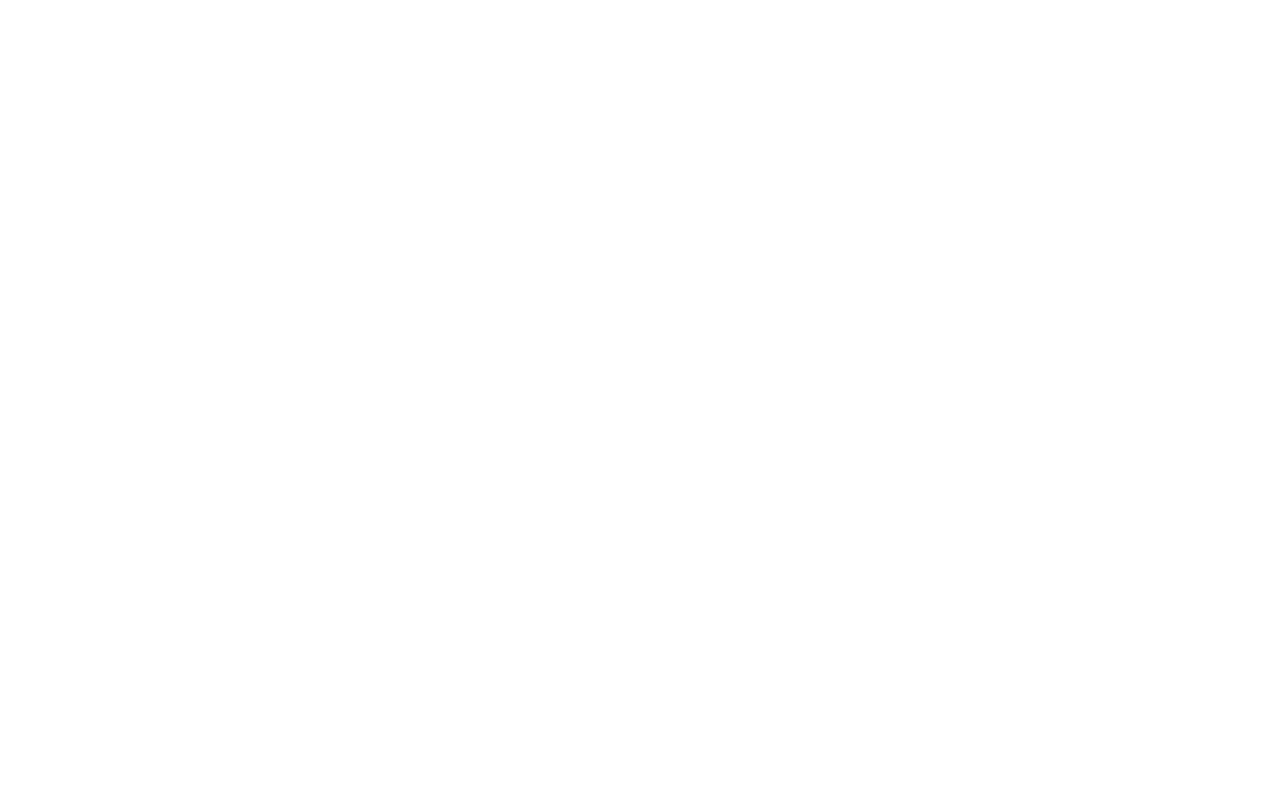
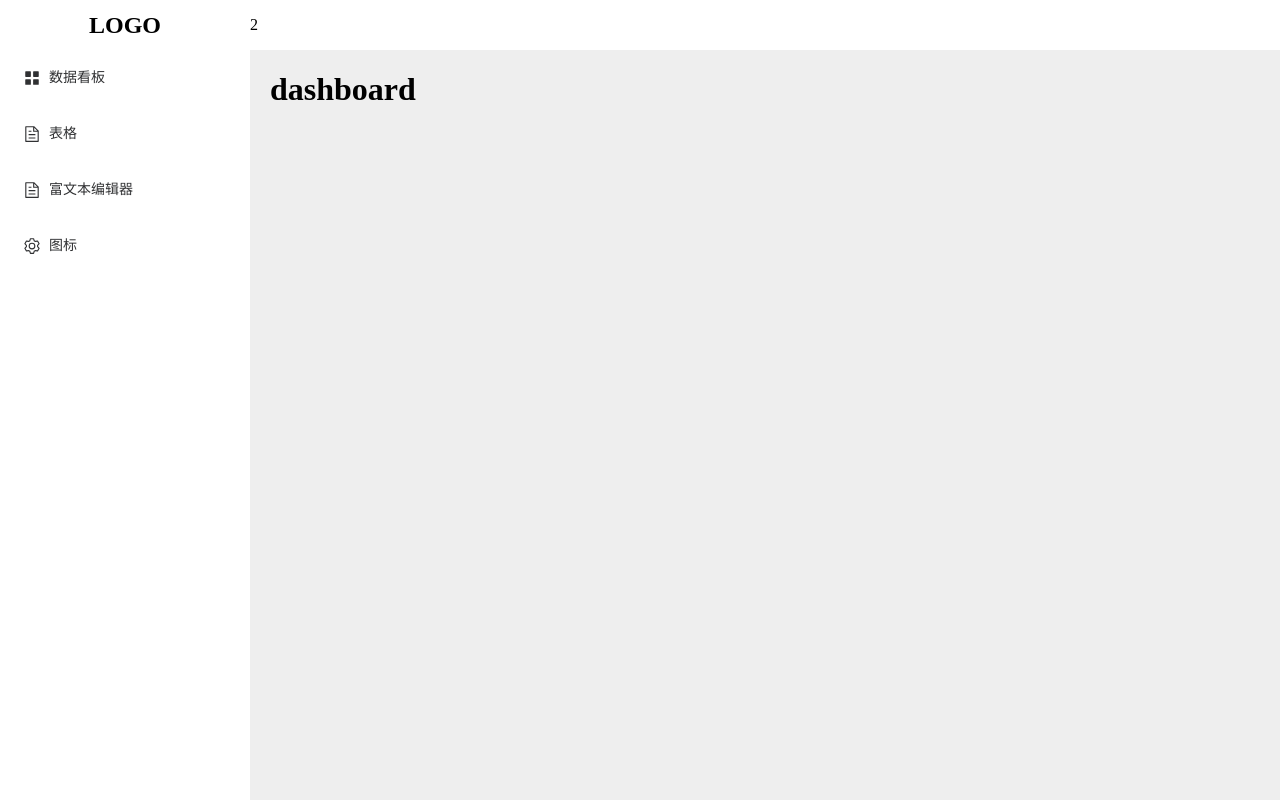
Before and after one commit to iovitz/sadmin, a Vue app: page /pages/dashboard in a window 1280 px wide. Before the commit this address had no page. Built offline with nearby package versions, Linux system fonts and the light colour scheme.

Commit message:
feat: 全局菜单和路由完善

```diff
--- a/src/main.ts
+++ b/src/main.ts
@@ -1,7 +1,7 @@
 import { createApp } from 'vue'
 import { createPinia } from 'pinia'
 import App from '@/App.vue'
-import router from '@/router'
+import getRouter from '@/router'
 import ElementPlus from 'element-plus'
 import 'element-plus/dist/index.css'
 import '@/style/global.scss'
@@ -9,6 +9,6 @@ import '@/style/global.scss'
 const app = createApp(App)
 
 app.use(createPinia())
-app.use(router)
+app.use(await getRouter())
 app.use(ElementPlus)
 app.mount('#__SADMIN__')
--- a/src/router/index.ts
+++ b/src/router/index.ts
@@ -1,27 +1,57 @@
-import { createRouter, createWebHistory } from 'vue-router'
+import { createRouter, createWebHistory, type RouterOptions } from 'vue-router'
 import login from '@/views/login/login.vue'
 
-const router = createRouter({
+// 设计成后端路由
+export const pagesChildRouter = [
+  {
+    path: '/pages/dashboard',
+    name: 'dashboard',
+    component: () => import('@/views/pages/dashboard/dashboard.vue'),
+  },
+  {
+    path: '/pages/dashboard',
+    name: 'dashboard',
+    component: () => import('@/views/pages/dashboard/dashboard.vue'),
+  },
+]
+
+function fetchRouterOptions(): Promise<RouterOptions> {
+  return new Promise(resolve => {
+    const routerOptions = {
       history: createWebHistory(import.meta.env.BASE_URL),
+      // 这里设计成后端路由
       routes: [
         {
           path: '/pages',
           name: 'pages',
+          redirect: '/pages/dashboard',
+          icon: '',
           component: () => import('@/views/pages/pages.vue'),
-      children: [
-        {
-          path: '/dashboard',
-          name: 'dashboard',
-          component: () => import('@/views/pages/dashboard/dashboard.vue'),
-        },
-      ],
+          children: pagesChildRouter,
         },
         {
           path: '/login',
           name: 'login',
           component: login,
         },
+        {
+          path: '/:w+',
+          redirect: '/pages/dashbaord',
+        },
       ],
+    }
+    setTimeout(() => {
+      resolve(routerOptions)
+    }, 1000)
   })
+}
 
-export default router
+/**
+ * 从后端拉取路由数据
+ */
+async function getRouter() {
+  const routerOptions = await fetchRouterOptions()
+  return createRouter(routerOptions)
+}
+
+export default getRouter
--- a/src/views/pages/pages.vue
+++ b/src/views/pages/pages.vue
@@ -1,42 +1,31 @@
 <template>
   <div class="global-container">
     <aside class="left-menu-bar">
-      <el-menu default-active="2" class="global-menu" :collapse="isCollapse" @open="handleOpen" @close="handleClose">
+      <el-menu default-active="1-1" class="global-menu" :collapse="isCollapse" @change="hanleChange">
         <h1 class="left-menu-logo">LOGO</h1>
-        <el-sub-menu index="1">
-          <template #title>
-            <el-icon><location /></el-icon>
-            <span>Navigator One</span>
-          </template>
-          <el-menu-item-group>
-            <template #title><span>Group One</span></template>
-            <el-menu-item index="1-1">item one</el-menu-item>
-            <el-menu-item index="1-2">item two</el-menu-item>
-          </el-menu-item-group>
-          <el-menu-item-group title="Group Two">
-            <el-menu-item index="1-3">item three</el-menu-item>
-          </el-menu-item-group>
-          <el-sub-menu index="1-4">
-            <template #title><span>item four</span></template>
-            <el-menu-item index="1-4-1">item one</el-menu-item>
-          </el-sub-menu>
-        </el-sub-menu>
-        <el-menu-item index="2">
+        <el-menu-item index="/dashboard">
           <el-icon><icon-menu /></el-icon>
-          <template #title>Navigator Two</template>
+          <template #title>数据看板</template>
         </el-menu-item>
-        <el-menu-item index="3" disabled>
+        <el-menu-item index="/table">
           <el-icon><document /></el-icon>
-          <template #title>Navigator Three</template>
+          <template #title>表格</template>
         </el-menu-item>
-        <el-menu-item index="4">
+        <el-menu-item index="/editor">
+          <el-icon><document /></el-icon>
+          <template #title>富文本编辑器</template>
+        </el-menu-item>
+        <el-menu-item index="/icons">
           <el-icon><setting /></el-icon>
-          <template #title>Navigator Four</template>
+          <template #title>图标</template>
         </el-menu-item>
       </el-menu>
     </aside>
-    <div class="global-content">
-      <header class="global-content">2</header>
+    <div class="global-right-size">
+      <header class="global-page-header">2</header>
+      <div class="global-content-wrapper">
+        <router-view></router-view>
+      </div>
     </div>
   </div>
 </template>
@@ -46,10 +35,7 @@ import { ref } from 'vue'
 import { Document, Menu as IconMenu, Location, Setting } from '@element-plus/icons-vue'
 
 const isCollapse = ref(false)
-const handleOpen = (key: string, keyPath: string[]) => {
-  console.log(key, keyPath)
-}
-const handleClose = (key: string, keyPath: string[]) => {
+const hanleChange = (key: string, keyPath: string[]) => {
   console.log(key, keyPath)
 }
 </script>
@@ -63,19 +49,28 @@ const handleClose = (key: string, keyPath: string[]) => {
 }
 .left-menu-bar {
   flex-direction: column;
+  width: 250px;
   .left-menu-logo {
     text-align: center;
     line-height: 50px;
+    font-weight: bold;
   }
   .global-menu {
     height: 100%;
+    border-right: none;
   }
 }
-.global-header {
+.global-page-header {
   height: 50px;
-  background: #666;
+  display: flex;
+  align-items: center;
+  background-color: #fff;
+  border-bottom: 1px solid #eee;
 }
-.global-content {
+.global-right-size {
   flex: 1;
 }
+.global-content-wrapper {
+  padding: 20px;
+}
 </style>
--- /dev/null
+++ b/src/vue.d.ts
@@ -0,0 +1 @@
+declare module '*.vue' {}
--- a/vite.config.ts
+++ b/vite.config.ts
@@ -1,10 +1,10 @@
-import { fileURLToPath, URL } from 'node:url'
 import { defineConfig } from 'vite'
 import vue from '@vitejs/plugin-vue'
 import vueJsx from '@vitejs/plugin-vue-jsx'
 import AutoImport from 'unplugin-auto-import/vite'
 import Components from 'unplugin-vue-components/vite'
 import { ElementPlusResolver } from 'unplugin-vue-components/resolvers'
+import { resolve } from 'path'
 
 // https://vitejs.dev/config/
 export default defineConfig({
@@ -20,7 +20,7 @@ export default defineConfig({
   ],
   resolve: {
     alias: {
-      '@': fileURLToPath(new URL('./src', import.meta.url)),
+      '@': resolve(__dirname, './src'), //把 src 的别名设置为 @
     },
   },
 })
```
Also changed, not shown: 1 other file (tests, documents, lock files or other folders). Lines whose indentation alone changed are shown as unchanged.
